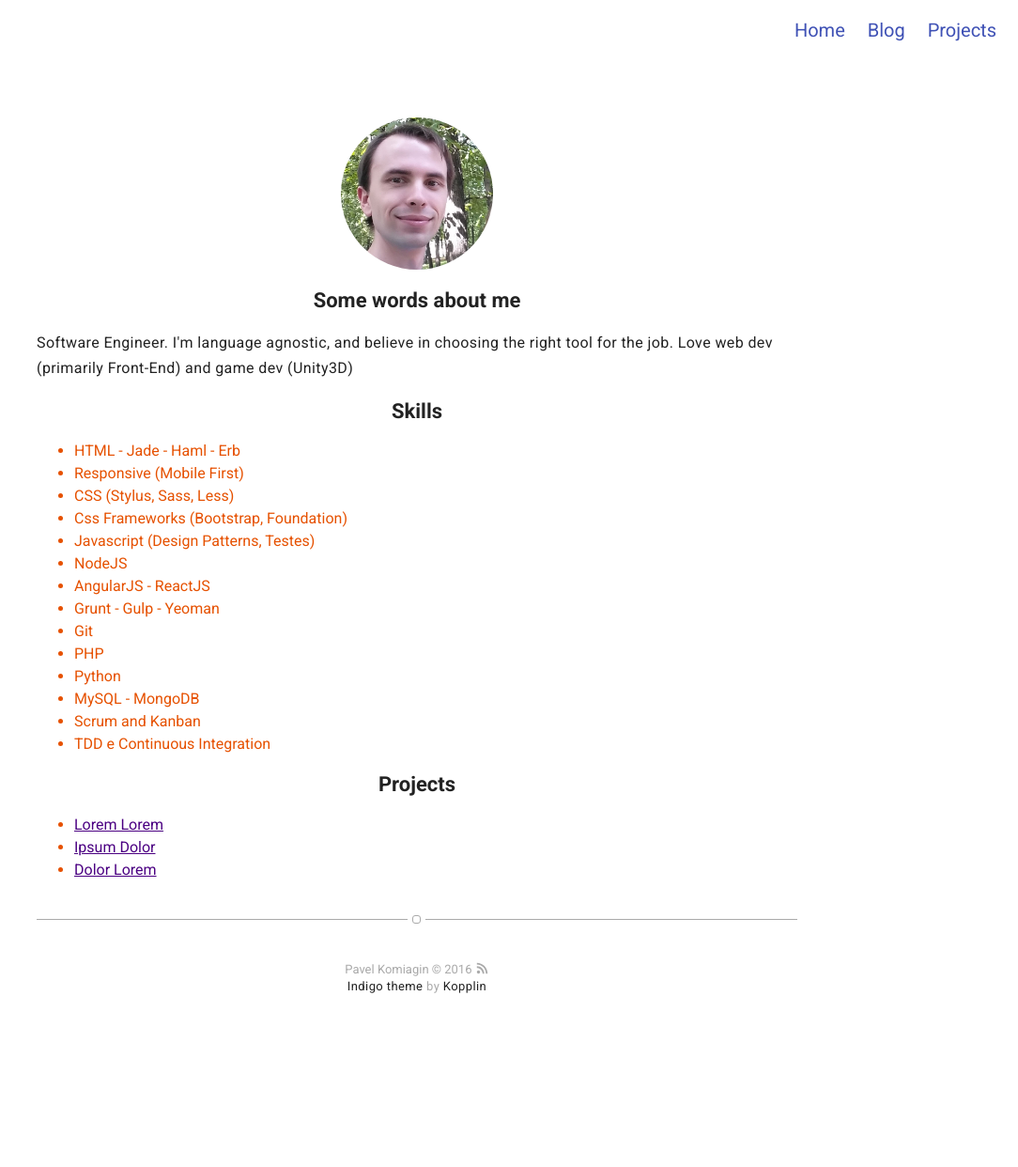
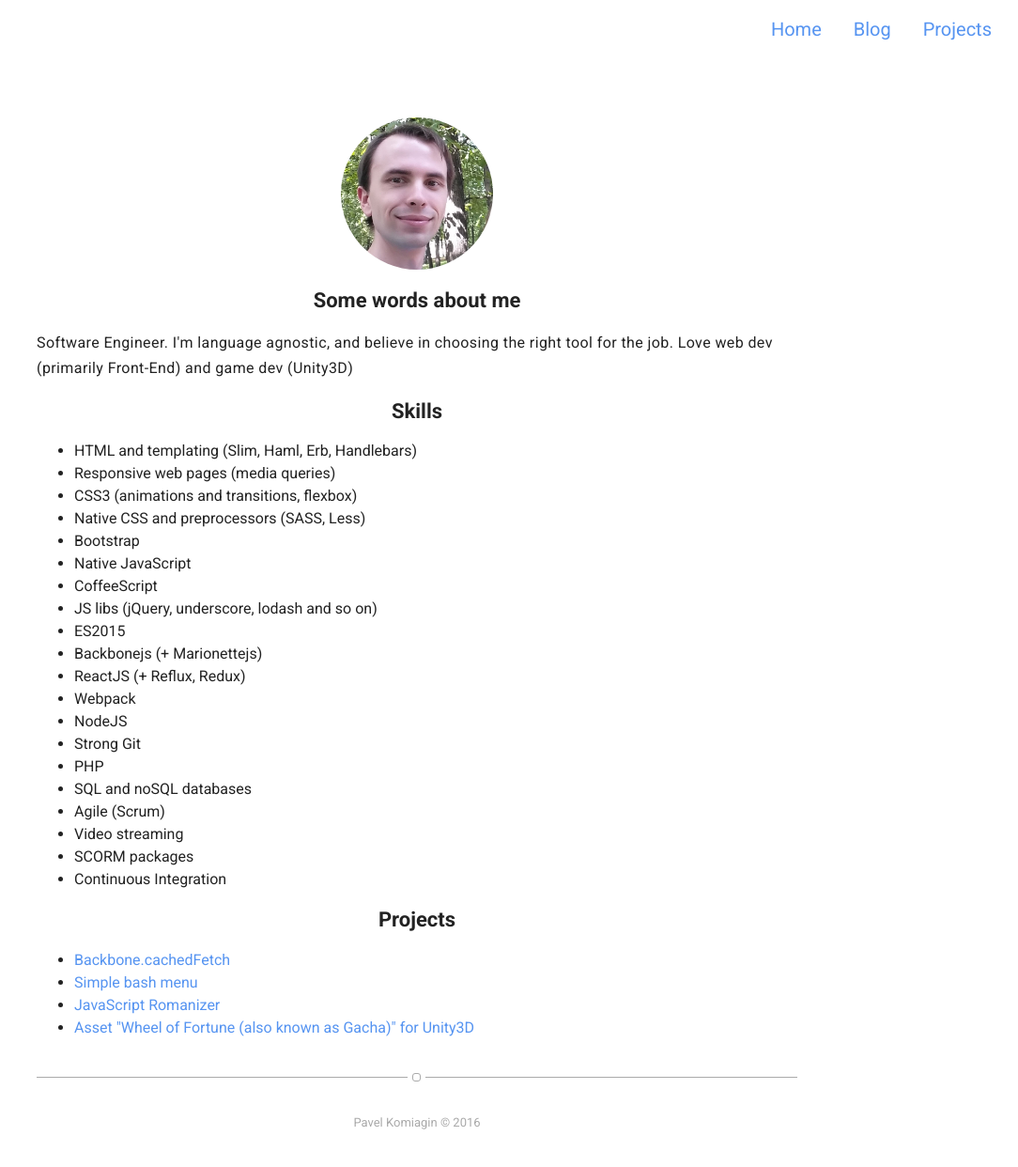
Before and after one commit to pavelkomiagin/pavelkomiagin.github.io, a Jekyll site: the page built from about.md, in a window 1280 px wide. Shown: the whole page at 94% size, without its empty margins (196-1280 px from the left). Built offline with Jekyll 4.4.1, drawn with Linux system fonts in a browser that asks for light colours; before the commit the page ends 1121 px from its top, so only the background shows below that.

Commit message:
Change About page

```diff
--- a/_includes/footer.html
+++ b/_includes/footer.html
@@ -1,7 +1,8 @@
 <footer class="footer-main">
-    {{ site.name }} © {{ site.time | date: '%Y' }} <a class="link" href="{{ site.url }}/feed.xml" target="_blank"><svg class="icon icon-rss"><use xlink:href="#icon-rss"></use></svg></a>
+    {{ site.name }} © {{ site.time | date: '%Y' }}
+    <!-- <a class="link" href="{{ site.url }}/feed.xml" target="_blank"><svg class="icon icon-rss"><use xlink:href="#icon-rss"></use></svg></a> -->
 
-    <p class="extra">
+    <!-- <p class="extra">
         <a class="link" href="https://github.com/sergiokopplin/indigo">Indigo theme</a> by <a class="link" href="http://koppl.in">Kopplin</a>
-    </p>
+    </p> -->
 </footer>
--- a/_sass/base/general.sass
+++ b/_sass/base/general.sass
@@ -31,7 +31,10 @@ h4
 
 a
 	color: $delta
-	text-decoration: underline
+	text-decoration: none
+
+a:hover
+	color: $alpha
 
 p
 	line-height: 1.7
@@ -52,7 +55,7 @@ ol
 	li
 		line-height: 2.4rem
 		font-weight: 300
-		color: $alpha
+		color: $beta
 
 img,
 pre,
--- a/_sass/base/variables.sass
+++ b/_sass/base/variables.sass
@@ -5,7 +5,7 @@ $fontMonospace: "Consolas", Liberation Mono, Menlo, Courier, monospace
 $alpha: #E65100
 $beta: #222
 $gama: #aaa
-$delta: #4b0082
+$delta: #5694f1
 $epsilon: #C5E1A5
 
 $mobile: "only screen and (max-width: 400px)"
--- a/_sass/components/nav.sass
+++ b/_sass/components/nav.sass
@@ -9,7 +9,7 @@
             display: inline-block
 
         > .item > .link
-            color: #3F51B5
+            color: $delta
             display: inline-block
             font-weight: 400
             font-size: 2rem
@@ -24,11 +24,28 @@
     top: 0
 
     > .list
-        padding: 0 13px 0
+        padding: 10px 13px 0
+
+        > .item
+            &:before,
+            &:after
+                display: block
+                margin: 0 auto
+                content: ''
+                width: 0
+                height: 2px
+                background-color: $delta
+                transition: all .1s ease-in-out
+
+            &:hover
+                &:before,
+                &:after
+                    background-color: $alpha
+                    width: 100%
 
         > .item > .link
             font-size: 2rem
-            padding: 20px 10px
+            padding: 7px 15px
 
 .nav-home
     margin-top: 40px
@@ -37,12 +54,29 @@
     > .list
         padding: 0
 
+        > .item
+            &:before,
+            &:after
+                display: block
+                margin: 0 auto
+                content: ''
+                width: 0
+                height: 2px
+                background-color: $delta
+                transition: all .1s ease-in-out
+
+            &:hover
+                &:before,
+                &:after
+                    background-color: $alpha
+                    width: 100%
+
         > .item > .link
             font-size: 2rem
             padding: 7px 15px
             margin: 0
             border-radius: 4%
-            transition: all .4s ease-in-out
+            transition: all .1s ease-in-out
             width: 70px
 
             &:hover
--- a/about.md
+++ b/about.md
@@ -14,26 +14,33 @@ layout: page
 <h2 class="text-center">Skills</h2>
 
 <ul class="skill-list">
-	<li>HTML - Jade - Haml - Erb</li>
-	<li>Responsive (Mobile First)</li>
-	<li>CSS (Stylus, Sass, Less)</li>
-	<li>Css Frameworks (Bootstrap, Foundation)</li>
-	<li>Javascript (Design Patterns, Testes)</li>
+	<li>HTML and templating (Slim, Haml, Erb, Handlebars)</li>
+	<li>Responsive web pages (media queries)</li>
+	<li>CSS3 (animations and transitions, flexbox)</li>
+	<li>Native CSS and preprocessors (SASS, Less)</li>
+	<li>Bootstrap</li>
+	<li>Native JavaScript</li>
+	<li>CoffeeScript</li>
+	<li>JS libs (jQuery, underscore, lodash and so on)</li>
+	<li>ES2015</li>
+	<li>Backbonejs (+ Marionettejs)</li>
+	<li>ReactJS (+ Reflux, Redux)</li>
+	<li>Webpack</li>
 	<li>NodeJS</li>
-	<li>AngularJS - ReactJS</li>
-	<li>Grunt - Gulp - Yeoman</li>
-	<li>Git</li>
+	<li>Strong Git</li>
 	<li>PHP</li>
-	<li>Python</li>
-	<li>MySQL - MongoDB</li>
-	<li>Scrum and Kanban</li>
-	<li>TDD e Continuous Integration</li>
+	<li>SQL and noSQL databases</li>
+	<li>Agile (Scrum)</li>
+	<li>Video streaming</li>
+	<li>SCORM packages</li>
+	<li>Continuous Integration</li>
 </ul>
 
 <h2 class="text-center">Projects</h2>
 
 <ul>
-	<li><a href="https://github.com/">Lorem Lorem</a></li>
-	<li><a href="https://github.com/">Ipsum Dolor</a></li>
-	<li><a href="https://github.com/">Dolor Lorem</a></li>
+	<li><a href="https://github.com/pavelkomiagin/Backbone.cachedFetch">Backbone.cachedFetch</a></li>
+	<li><a href="https://github.com/pavelkomiagin/simple-bash-menu">Simple bash menu</a></li>
+	<li><a href="https://github.com/pavelkomiagin/romanizer-js">JavaScript Romanizer</a></li>
+	<li><a href="https://www.assetstore.unity3d.com/en/#!/content/66403">Asset "Wheel of Fortune (also known as Gacha)" for Unity3D</a></li>
 </ul>
```
